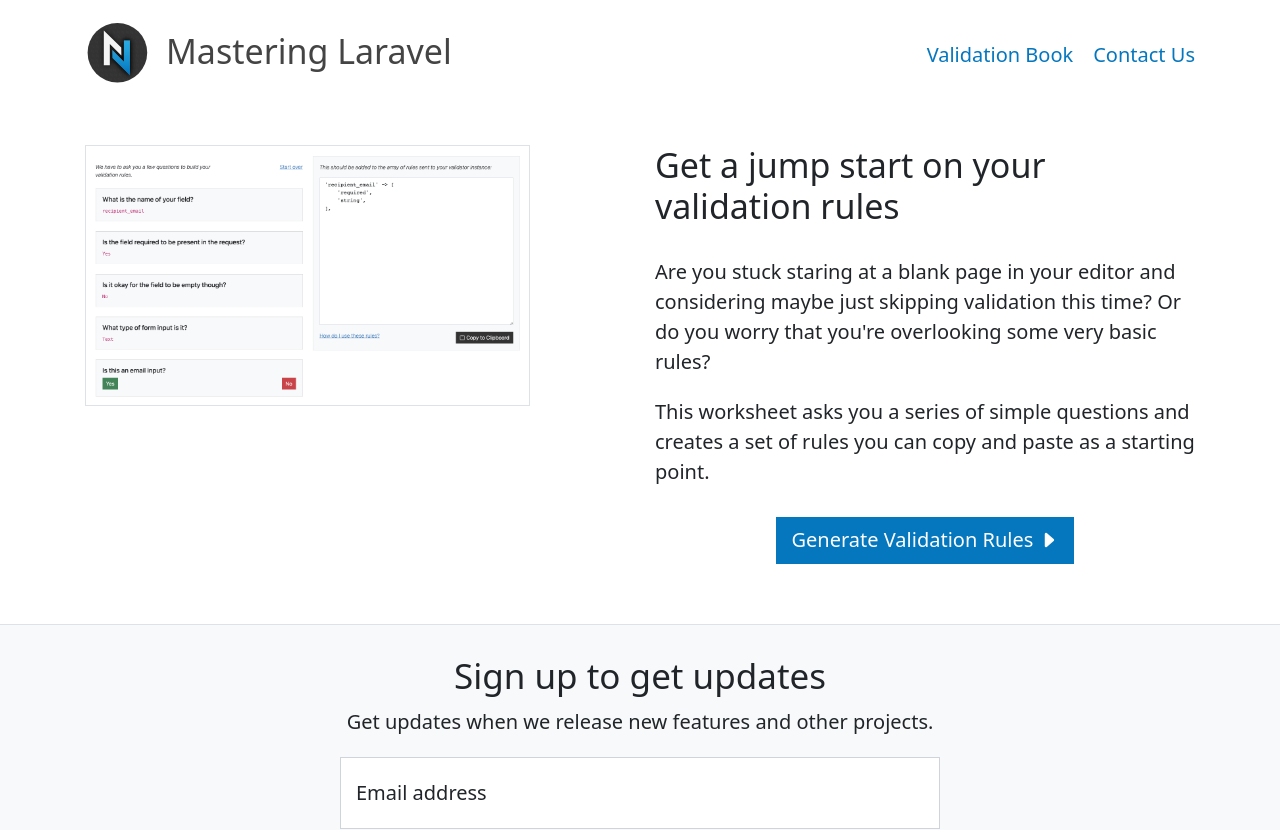
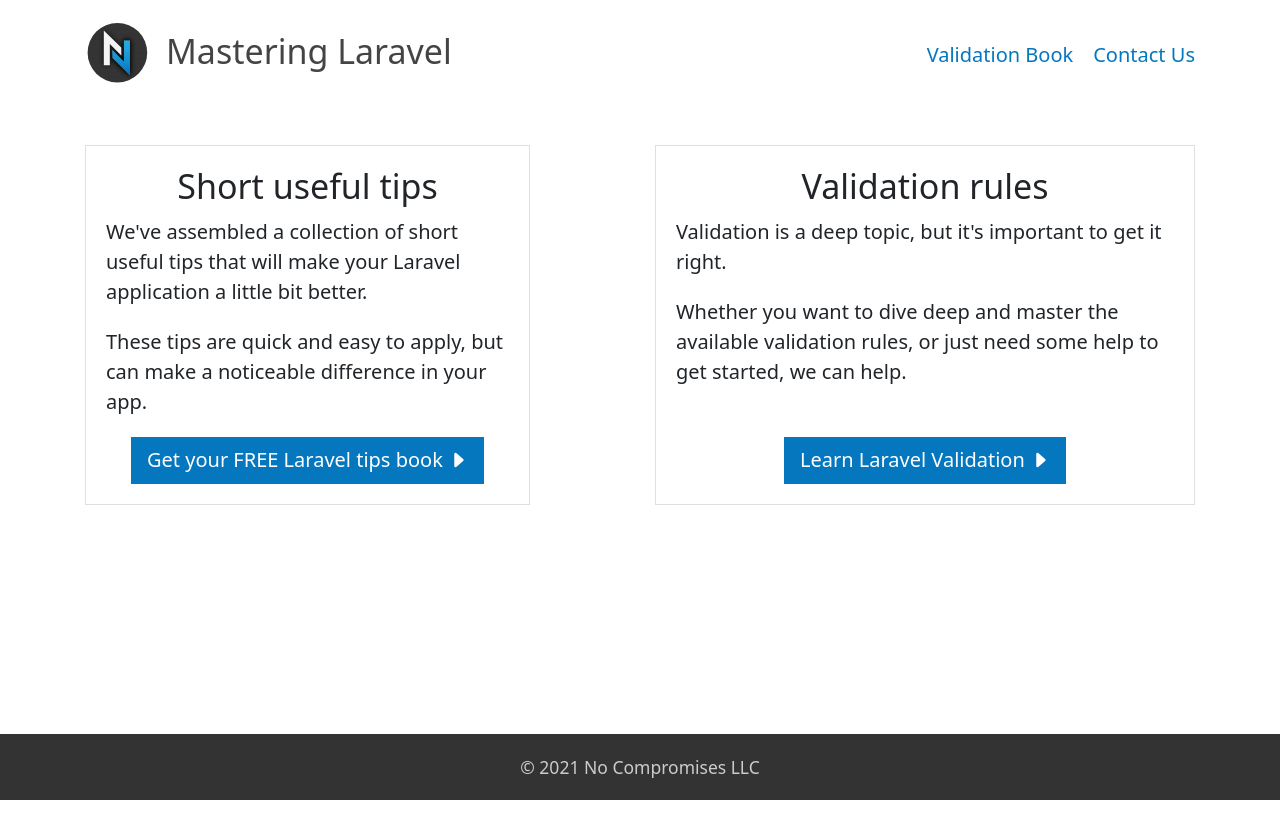
Before and after one commit to NoCompromises/masteringlaravel.io, a Vue app: page / in a window 1280 px wide. Shown: the top 830 px of the page. After the commit the page ends 800 px from the top, so only its background shows below. Built offline with nearby package versions, Linux system fonts and the light colour scheme.

Commit message:
build new home page for tips + validation sections

```diff
--- a/src/router/index.js
+++ b/src/router/index.js
@@ -1,5 +1,6 @@
 import { nextTick } from "vue";
 import { createRouter, createWebHistory } from "vue-router";
+import Home from "../views/Home.vue";
 import ValidationHome from "../views/ValidationHome.vue";
 import ValidationWorksheet from "../views/ValidationWorksheet.vue";
 import ValidationBook from "../views/ValidationBook.vue";
@@ -8,6 +9,11 @@ import NotFound from "../views/NotFound.vue";
 const routes = [
   {
     path: "/",
+    name: "Home",
+    component: Home,
+  },
+  {
+    path: "/validation",
     name: "ValidationHome",
     component: ValidationHome,
   },
--- /dev/null
+++ b/src/views/Home.vue
@@ -0,0 +1,66 @@
+<template>
+  <main>
+    <section class="mb-5">
+      <div class="container">
+        <div class="row hero">
+          <div class="col-12 col-md-5 mb-5 mb-md-0">
+            <div class="card h-100">
+              <div class="card-body d-flex flex-column">
+                <h2 class="card-title text-center">Short useful tips</h2>
+                <p>
+                  We've assembled a collection of short useful tips that will
+                  make your Laravel application a little bit better.
+                </p>
+                <p class="flex-grow-1">
+                  These tips are quick and easy to apply, but can make a
+                  noticeable difference in your app.
+                </p>
+                <div class="text-center">
+                  <a
+                    href="https://nocompromises.gumroad.com/l/little-laravel"
+                    class="btn btn-primary"
+                    target="_blank"
+                  >
+                    Get your FREE Laravel tips book
+                    <i class="bi bi-caret-right-fill"></i>
+                  </a>
+                </div>
+              </div>
+            </div>
+          </div>
+          <div class="col-12 col-md-6 offset-md-1">
+            <div class="card h-100">
+              <div class="card-body d-flex flex-column">
+                <h2 class="card-title text-center">Validation rules</h2>
+                <p>
+                  Validation is a deep topic, but it's important to get it
+                  right.
+                </p>
+                <p class="flex-grow-1">
+                  Whether you want to dive deep and master the available
+                  validation rules, or just need some help to get started, we
+                  can help.
+                </p>
+                <div class="text-center mt-4">
+                  <router-link
+                    :to="{ name: 'ValidationHome' }"
+                    class="btn btn-primary"
+                  >
+                    Learn Laravel Validation
+                    <i class="bi bi-caret-right-fill"></i>
+                  </router-link>
+                </div>
+              </div>
+            </div>
+          </div>
+        </div>
+      </div>
+    </section>
+  </main>
+</template>
+
+<script>
+export default {
+  name: "Home",
+};
+</script>
```
